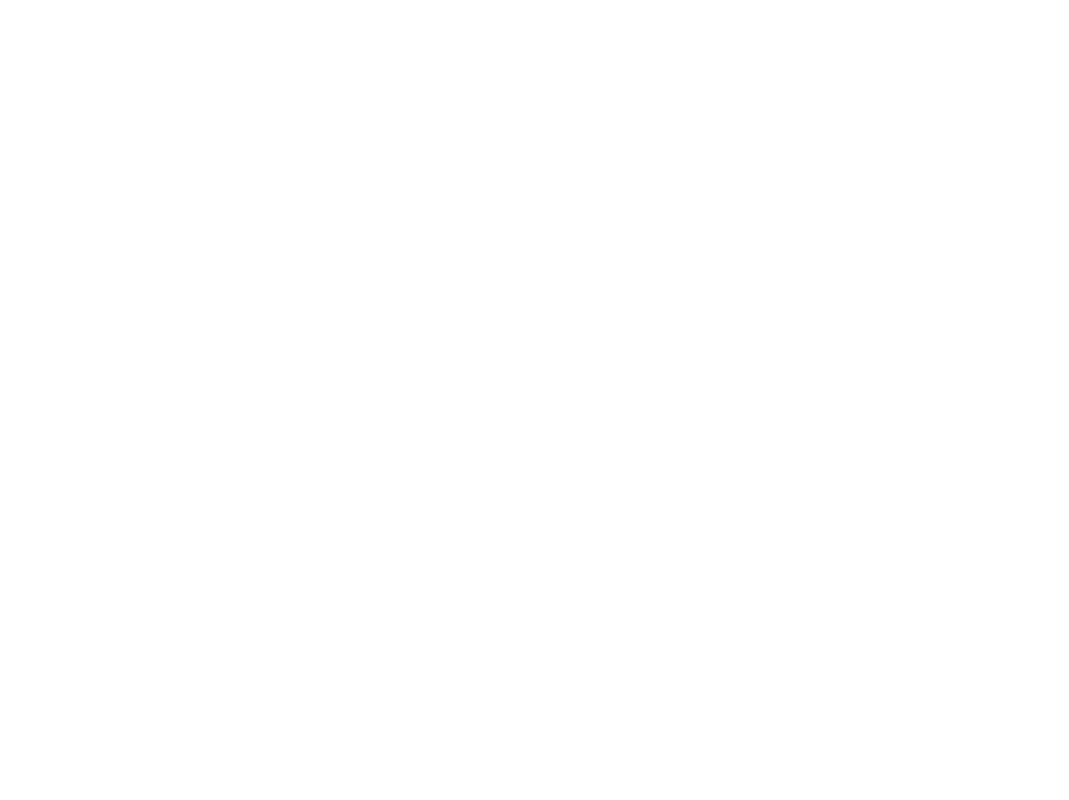
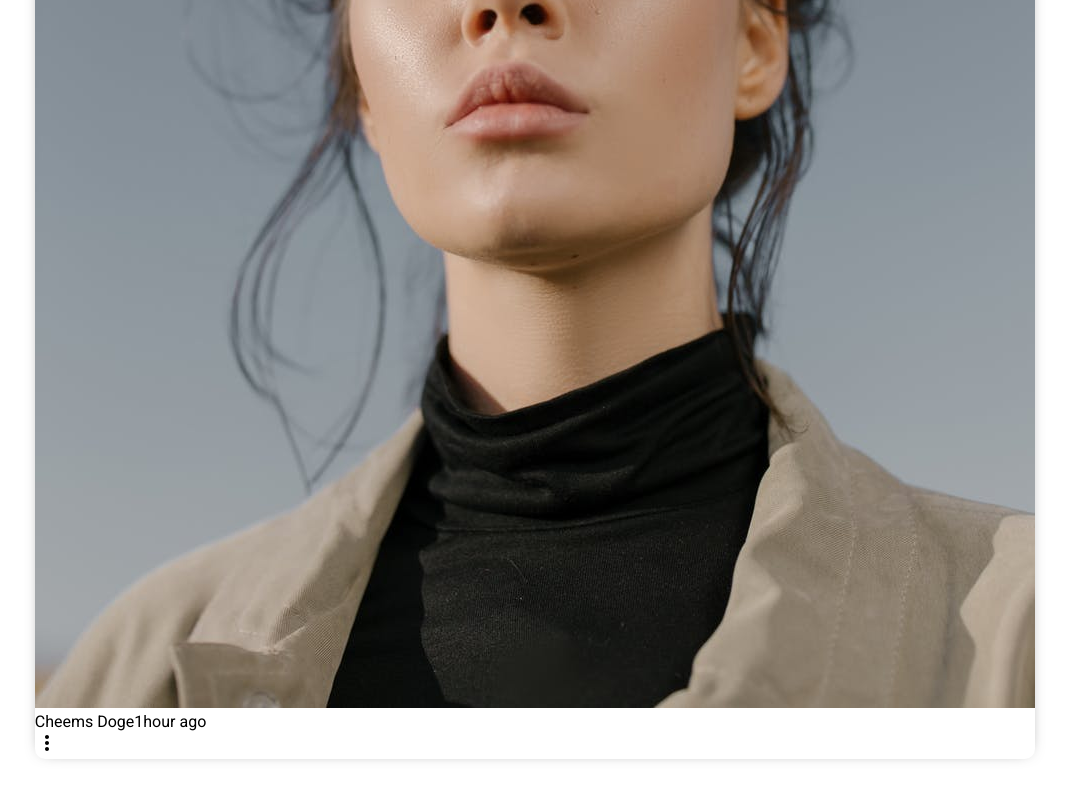
Before and after one commit to debajyoti2050/NotFacebook-React, a React (Create React App) app: page / in a window 1280 px wide. Shown: the part 1062-1862 px from the top of the page, without its empty margins (96-1165 px from the left). Before the commit the page ends 800 px from the top, so only its background shows below. Built offline with nearby package versions, Linux system fonts and the light colour scheme.

Commit message:
post-create

```diff
--- a/package.json
+++ b/package.json
@@ -10,9 +10,10 @@
     "@testing-library/jest-dom": "^5.16.4",
     "@testing-library/react": "^13.2.0",
     "@testing-library/user-event": "^13.5.0",
+    "i": "^0.3.7",
     "react": "^18.1.0",
     "react-dom": "^18.1.0",
-    "react-scripts": "5.0.1",
+    "react-scripts": "^5.0.1",
     "web-vitals": "^2.1.4"
   },
   "scripts": {
--- a/src/components/feed/Feed.jsx
+++ b/src/components/feed/Feed.jsx
@@ -1,11 +1,13 @@
 import "./feed.css";
 import Share from "../share/Share";
+import Post from "../post/Post";
 
 export default function Feed() {
   return (
     <div className="feed">
       <div className="feedWrapper">
         <Share/>
+        <Post/>
       </div>
     </div>
   )
--- /dev/null
+++ b/src/components/post/Post.jsx
@@ -0,0 +1,23 @@
+import "./post.css";
+import MoreVertIcon from '@mui/icons-material/MoreVert';
+export default function Post() {
+  return (
+    <div className="post">
+        <div className="postWrapper">
+            <div className="postTop">
+             <div className="postTopLeft">
+                 <img className="postProfileImg" src="/assets/person/1.jpeg" alt="" />
+                 <span className="postUsername">Cheems Doge</span>
+                 <span className="postDate">1hour ago</span>
+             </div>
+             <div className="postTopRight">
+                 <MoreVertIcon/>
+             </div>
+            </div>
+
+            <div className="postCenter"></div>
+            <div className="postBottom"></div>
+        </div>
+    </div>
+  )
+}
--- /dev/null
+++ b/src/components/post/post.css
@@ -0,0 +1,7 @@
+.post{
+    width: 100%;
+    border-radius: 10px;
+    -webkit-box-shadow: 0px 0px 16px -8px rgba(0,0,0,0.68);
+    box-shadow: 0px -1px 16px -8px rgba(0,0,0,0.68);
+    margin: 30px 0;
+}
--- a/src/components/sidebar/Sidebar.jsx
+++ b/src/components/sidebar/Sidebar.jsx
@@ -1,4 +1,6 @@
 import "./sidebar.css";
+import React from 'react';
+import ReactDOM from 'react-dom';
 import RssFeedIcon from '@mui/icons-material/RssFeed';
 import ChatIcon from '@mui/icons-material/Chat';
 import PlayCircleOutlineIcon from '@mui/icons-material/PlayCircleOutline';
```
Also changed, not shown: 1 other file (tests, documents, lock files or other folders).
